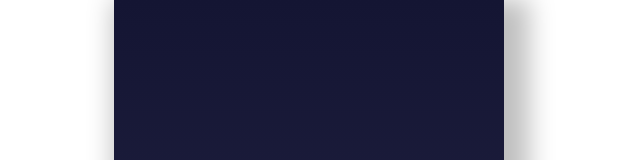
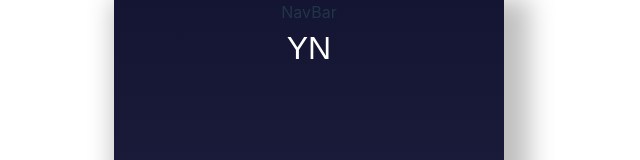
Before and after one commit to Ydays-Ynuit/front, a React (Vite) app: page /login in a window 1280 px wide. Before the commit this address had no page. Shown: the top 160 px of the page, without its empty margins (331-971 px from the left). Built offline with nearby package versions, Linux system fonts and the light colour scheme; a web font is replaced by a local one.

Commit message:
feat(login): create pages

```diff
--- a/src/App.tsx
+++ b/src/App.tsx
@@ -3,6 +3,8 @@
 import HomePage from "./pages/HomePage.tsx";
 import { BrowserRouter, Routes, Route } from 'react-router-dom';
 import Logo from "./components/Logo.tsx";
+import LoginPage from "./pages/LoginPage.tsx";
+import RegistrationPage from "./pages/RegistrationPage.tsx";
 
 function App() {
 
@@ -11,6 +13,8 @@
           <Routes>
             <Route path="/" element={<HomePage />} />
             <Route path="/logo" element={<Logo />} />
+            <Route path="/login" element={<LoginPage />} />
+            <Route path="/registration" element={<RegistrationPage />} />
           </Routes>
         </BrowserRouter>
   )
--- /dev/null
+++ b/src/components/Header.tsx
@@ -0,0 +1,16 @@
+import Logo from "./Logo.tsx";
+
+const Header = () => {
+    return (
+        <div>
+            <nav
+                className="fixed w-full z-10 top-0 start-0 "
+            >
+                NavBar
+                <Logo/>
+            </nav>
+        </div>
+    );
+};
+
+export default Header;
--- /dev/null
+++ b/src/pages/LoginPage.tsx
@@ -0,0 +1,11 @@
+import Header from "../components/Header.tsx";
+
+const LoginPage = () => {
+    return (
+        <div>
+            <Header/>
+        </div>
+    );
+};
+
+export default LoginPage;
--- /dev/null
+++ b/src/pages/RegistrationPage.tsx
@@ -0,0 +1,9 @@
+const RegistrationPage = () => {
+    return (
+        <div>
+            RegistrationPage
+        </div>
+    );
+};
+
+export default RegistrationPage;
```
